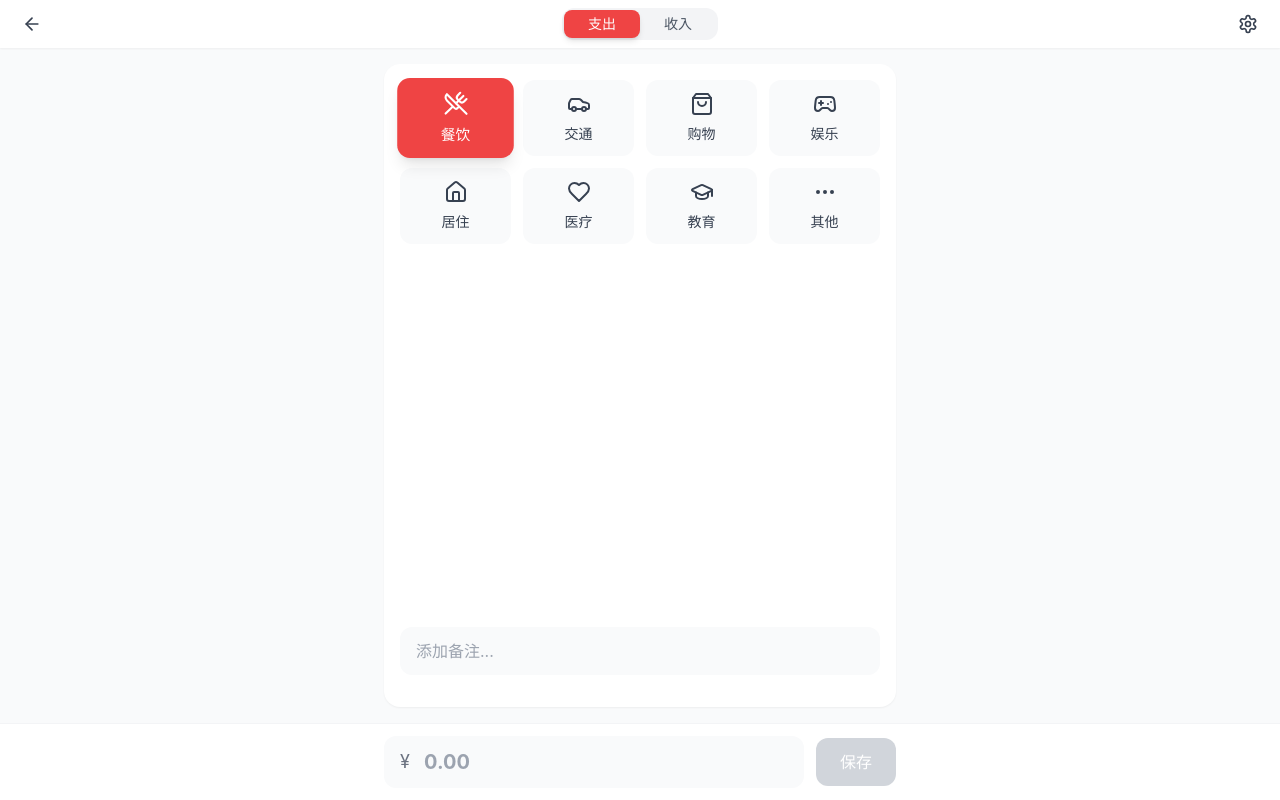
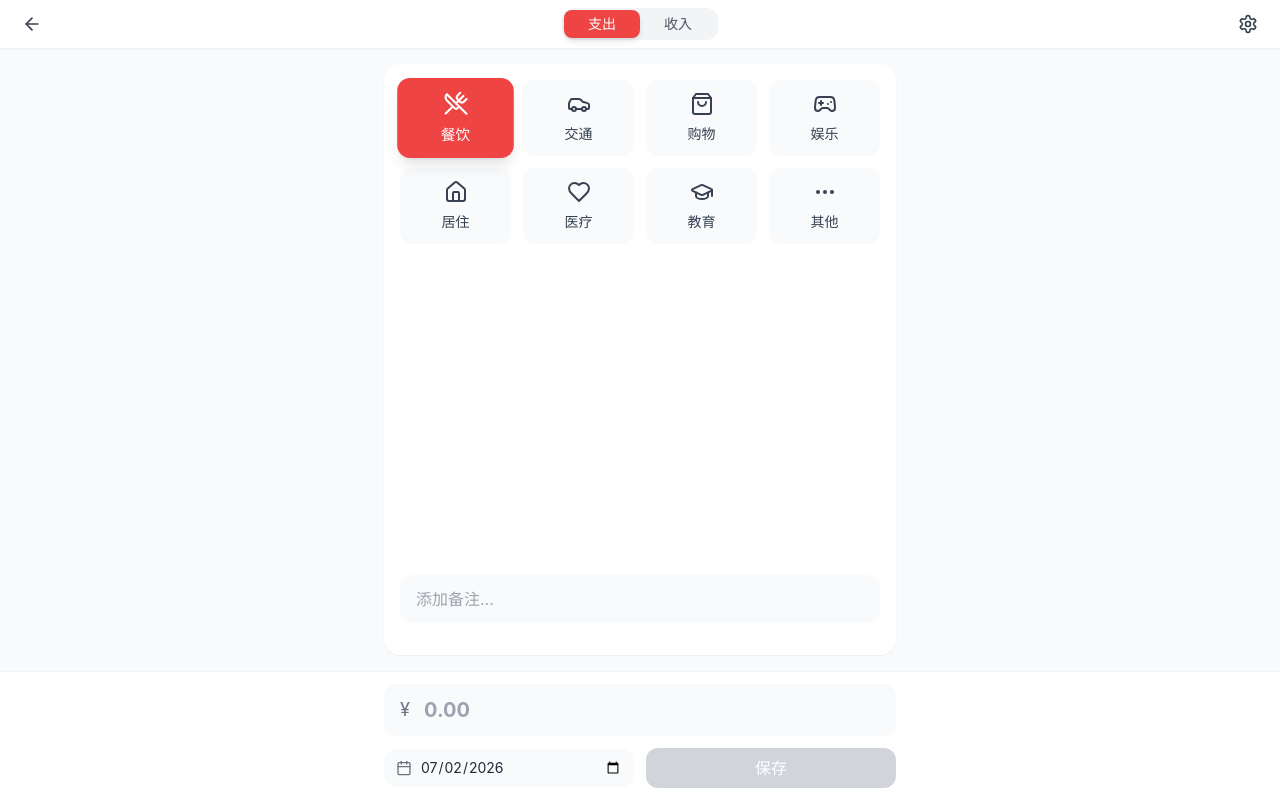
Before and after one commit to wangqi-pitaya/bill-records, a React (Vite) app: page /add in a window 1280 px wide. Built offline with nearby package versions, Linux system fonts and the light colour scheme.

Commit message:
feat: 实现账单记录功能
Co-authored-by: traeagent <traeagent@users.noreply.github.com>

```diff
--- a/src/pages/AddBill.tsx
+++ b/src/pages/AddBill.tsx
@@ -1,6 +1,6 @@
 import { useState, useEffect } from 'react';
 import { useNavigate, useParams } from 'react-router-dom';
-import { ArrowLeft, Settings } from 'lucide-react';
+import { ArrowLeft, Settings, Calendar } from 'lucide-react';
 import { useBillStore } from '../store/useBillStore';
 import { useCategoryStore } from '../store/useCategoryStore';
 import { CategoryGrid } from '../components/CategoryGrid';
@@ -20,6 +20,7 @@ export default function AddBill() {
   const [selectedCategory, setSelectedCategory] = useState<Category | null>(null);
   const [amount, setAmount] = useState('');
   const [note, setNote] = useState('');
+  const [date, setDate] = useState(new Date().toISOString().split('T')[0]);
 
   useEffect(() => {
     const categories = getCategoriesByType(activeTab);
@@ -35,6 +36,7 @@ export default function AddBill() {
         setActiveTab(bill.type);
         setAmount(bill.amount.toString());
         setNote(bill.note);
+        setDate(bill.date);
 
         const categories = getCategoriesByType(bill.type);
         const cat = categories.find(c => c.name === bill.category);
@@ -56,7 +58,7 @@ export default function AddBill() {
       icon: selectedCategory.icon,
       amount: parseFloat(amount),
       note,
-      date: isEdit ? getBillById(id!)?.date || new Date().toISOString().split('T')[0] : new Date().toISOString().split('T')[0],
+      date,
     };
 
     if (isEdit && id) {
@@ -141,8 +143,8 @@ export default function AddBill() {
       </main>
 
       <div className="bg-white border-t border-gray-100 px-4 py-3 shrink-0">
-        <div className="max-w-lg mx-auto flex items-center gap-3">
-          <div className="relative flex-1">
+        <div className="max-w-lg mx-auto">
+          <div className="relative mb-3">
             <span className="absolute left-4 top-1/2 -translate-y-1/2 text-gray-500 text-lg">¥</span>
             <input
               type="number"
@@ -152,10 +154,20 @@ export default function AddBill() {
               className="w-full pl-10 pr-4 py-3 text-xl font-bold text-gray-800 bg-gray-50 rounded-xl border-none outline-none focus:ring-2 focus:ring-emerald-500 transition-all"
             />
           </div>
+          <div className="flex items-center gap-3">
+            <div className="relative flex-1">
+              <Calendar className="absolute left-3 top-1/2 -translate-y-1/2 w-4 h-4 text-gray-500 pointer-events-none" />
+              <input
+                type="date"
+                value={date}
+                onChange={(e) => setDate(e.target.value)}
+                className="w-full pl-9 pr-3 py-2 text-sm text-gray-800 bg-gray-50 rounded-xl border-none outline-none focus:ring-2 focus:ring-emerald-500 transition-all"
+              />
+            </div>
             <button
               onClick={handleSubmit}
               disabled={!selectedCategory || !amount}
-            className={`px-6 py-3 rounded-xl font-semibold text-white whitespace-nowrap transition-all duration-200 ${
+              className={`flex-1 py-2 rounded-xl font-semibold text-white whitespace-nowrap transition-all duration-200 ${
                 selectedCategory && amount
                   ? 'bg-gradient-to-r from-emerald-400 to-emerald-600 hover:shadow-lg'
                   : 'bg-gray-300 cursor-not-allowed'
@@ -166,5 +178,6 @@ export default function AddBill() {
           </div>
         </div>
       </div>
+    </div>
   );
 }
```
Lines whose indentation alone changed are shown as unchanged.
